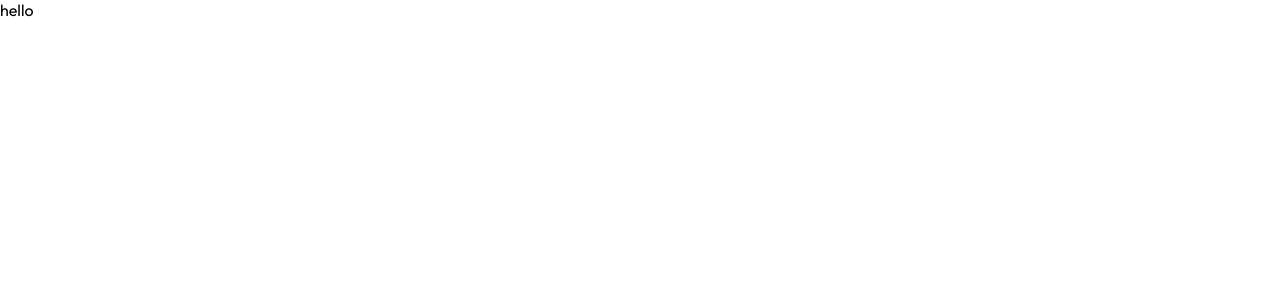
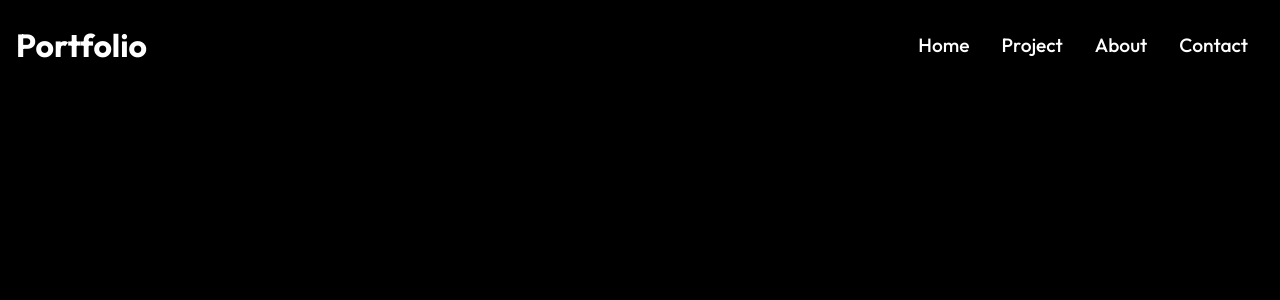
Before and after one commit to maggiekami/portfolio, a React (Create React App) app: page / in a window 1280 px wide. Shown: the top 300 px of the page. Built offline with nearby package versions, Linux system fonts and the light colour scheme.

Commit message:
add navbar

```diff
--- a/src/index.css
+++ b/src/index.css
@@ -8,7 +8,7 @@
 }
 
 body {
-  /* background: #000; */
+  background: #000;
 }
 
 h1,
--- a/src/routes/About.js
+++ b/src/routes/About.js
@@ -1,6 +1,6 @@
 import React from "react";
 
-// import Navbar from "../components/Navbar";
+import Navbar from "../components/Navbar";
 // import Footer from "../components/Footer";
 // import HeroImg2 from "../components/HeroImg2";
 // import AboutContent from "../components/AboutContent";
@@ -8,8 +8,8 @@ import React from "react";
 const About = () => {
   return (
     <div>
-      {/* <Navbar />
-      <HeroImg2 heading="ABOUT." text="Im a friendly Front-End Developer." />
+      <Navbar />
+      {/* <HeroImg2 heading="ABOUT." text="Im a friendly Front-End Developer." />
       <AboutContent />
       <Footer /> */}
     </div>
--- a/src/routes/Contact.js
+++ b/src/routes/Contact.js
@@ -1,4 +1,4 @@
-// import Navbar from "../components/Navbar";
+import Navbar from "../components/Navbar";
 // import Footer from "../components/Footer";
 // import HeroImg2 from "../components/HeroImg2";
 // import Form from "../components/Form";
@@ -6,8 +6,8 @@
 const Contact = () => {
   return (
     <div>
-      {/* <Navbar />
-      <HeroImg2 heading="CONTACT." text="Lets have a chat" />
+      <Navbar />
+      {/* <HeroImg2 heading="CONTACT." text="Lets have a chat" />
       <Form />
       <Footer /> */}
     </div>
--- a/src/routes/Home.js
+++ b/src/routes/Home.js
@@ -1,18 +1,17 @@
 import React from "react";
-// import Navbar from "../components/Navbar";
+import Navbar from "../components/Navbar";
 // import HeroImg from "../components/HeroImg";
 // import Work from "../components/Work";
 // import Footer from "../components/Footer";
 
 const Home = () => {
   return (
-    <div>
-      hello
-      {/* <Navbar /> */}
+    <>
+      <Navbar />
       {/* <HeroImg /> */}
       {/* <Work /> */}
       {/* <Footer /> */}
-    </div>
+    </>
   );
 };
 
--- a/src/routes/Project.js
+++ b/src/routes/Project.js
@@ -1,6 +1,6 @@
 import React from "react";
 
-// import Navbar from "../components/Navbar";
+import Navbar from "../components/Navbar";
 // import Footer from "../components/Footer";
 // import HeroImg2 from "../components/HeroImg2";
 // import PricingCard from "../components/PricingCard";
@@ -9,8 +9,8 @@ import React from "react";
 const Project = () => {
   return (
     <div>
-      {/* <Navbar />
-      <HeroImg2 heading="PROJECTS." text="Some of my most recent works" /> */}
+      <Navbar />
+      {/* <HeroImg2 heading="PROJECTS." text="Some of my most recent works" /> */}{" "}
       {/* <Work /> */}
       {/* <PricingCard /> */}
       {/* <Footer /> */}
```
